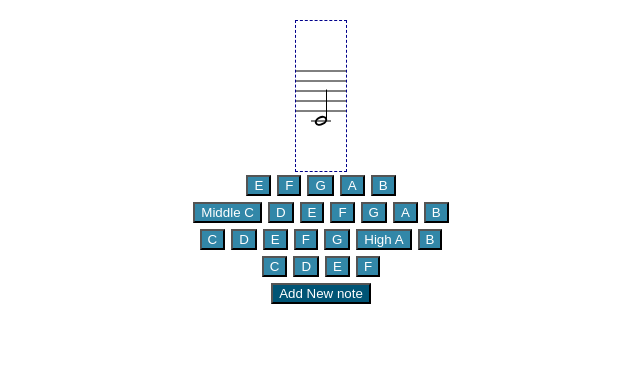
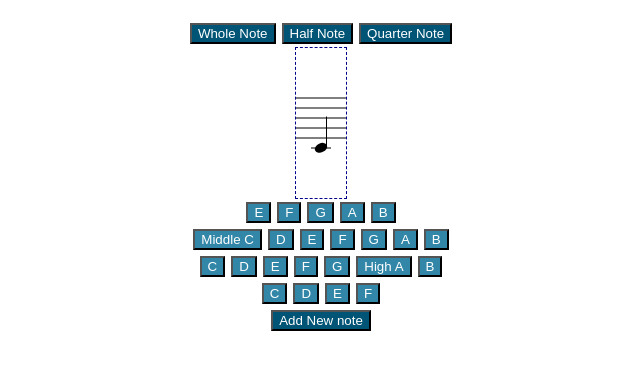
Before and after one commit to cjamiev/music-maker, a React (Create React App) app: page / in a window 1280 px wide. Shown: the top 370 px of the page, without its empty margins (319-959 px from the left). Built offline with nearby package versions, Linux system fonts and the light colour scheme.

Commit message:
Can now switch between Whole, Half and Quarter notes.

```diff
--- a/src/MusicSheetCreator.js
+++ b/src/MusicSheetCreator.js
@@ -22,7 +22,6 @@ const DisplaySelection = ({ notes, selectedNote, selectItem }) => {
 const NoteSelector = (props) => {
   return (
     <div>
-
       <div className="note-selection">
         <button className='note-btn' onClick={() => props.selectNote('E3')}>E</button>
         <button className='note-btn' onClick={() => props.selectNote('F3')}>F</button>
@@ -59,19 +58,19 @@ const NoteSelector = (props) => {
 };
 
 const MusicSheetCreator = () => {
-  const [sheet, setSheet] = useState(['C4']);
+  const [sheet, setSheet] = useState(['C4quarter']);
   const [index, setIndex] = useState(0);
+  const [noteType, setNoteType] = useState('quarter');
 
   const addNote = () => {
     setIndex(sheet.length);
-    const updatedSheet = sheet.concat('C4');
+    const updatedSheet = sheet.concat('C4quarter');
     setSheet(updatedSheet);
   };
 
   const selectNote = note => {
-    sheet[index] = note;
     const updatedSheet = sheet.map((item, i) => {
-      return i === index ? note : item;
+      return i === index ? note + noteType : item;
     });
     setSheet(updatedSheet);
   };
@@ -80,8 +79,21 @@ const MusicSheetCreator = () => {
     setIndex(newIndex);
   };
 
+  const selectNoteType = newNoteType => {
+    setNoteType(newNoteType);
+    const updatedSheet = sheet.map((item, i) => {
+      return i === index ? item.substring(0, 2) + newNoteType : item;
+    });
+    setSheet(updatedSheet);
+  };
+
   return (
     <div className="main">
+      <div>
+        <button className="add-btn" onClick={() => { selectNoteType('whole'); }}>Whole Note</button>
+        <button className="add-btn" onClick={() => { selectNoteType('half'); }}>Half Note</button>
+        <button className="add-btn" onClick={() => { selectNoteType('quarter'); }}>Quarter Note</button>
+      </div>
       <DisplaySelection notes={sheet} selectedNote={index} selectItem={selectIndex} />
       <NoteSelector selectNote={selectNote} />
       <button className="add-btn" onClick={addNote}>Add New note</button>
--- a/src/Note.js
+++ b/src/Note.js
@@ -11,25 +11,40 @@ const STEM_X_POSITION = 30.5;
 const STEM_HEIGHT = 30;
 const notesAvailable = ['E3', 'F3', 'G3', 'A3', 'B3', 'C4', 'D4', 'E4', 'F4', 'G4', 'A4', 'B4', 'C5', 'D5', 'E5', 'F5', 'G5', 'A5', 'B5', 'C6', 'D6', 'E6', 'F6'];
 
-const createQuarterNote = (count) => {
+const CreateNote = (count, typeOfNote) => {
+  const className = typeOfNote === 'whole' || typeOfNote === 'half' ? 'note-circle' : 'note-circle circle-filled';
   const xPos = NOTE_HEAD_X_POSITION + NOTE_HEAD_X_INCREMENT * count;
   const yPos = NOTE_HEAD_Y_POSITION - NOTE_HEAD_Y_INCREMENT * count;
   const stemXPos = count > 10 ? STEM_X_POSITION - 11 : STEM_X_POSITION;
   const y1 = count > 10 ? yPos - count * 0.5 + 1.5 : yPos - count * 0.5;
   const y2 = count > 10 ? y1 + STEM_HEIGHT : y1 - STEM_HEIGHT;
+  const stem = typeOfNote !== 'whole' && (<line x1={stemXPos} x2={stemXPos} y1={y1} y2={y2} className='note-line' />);
 
   return (
     <Fragment>
-      <line x1={stemXPos} x2={stemXPos} y1={y1} y2={y2} className="note-line" />
-      <ellipse cx={xPos} cy={yPos} rx={X_RADIUS} ry={Y_RADIUS} transform="rotate(-25)" className="note-circle" />
+      {stem}
+      <ellipse cx={xPos} cy={yPos} rx={X_RADIUS} ry={Y_RADIUS} transform='rotate(-25)' className={className} />
     </Fragment>
   );
 };
 
-const noteSelector = notesAvailable.map((item, index) => {
-  return { [item]: createQuarterNote(index) };
+export const quarterNoteSelector = notesAvailable.map((item, index) => {
+  const name = item + 'quarter';
+  return { [name]: CreateNote(index, 'quarter') };
 }).reduce((current, total) => {
   return { ...total, ...current };
 }, {});
 
-export default noteSelector;
+export const halfNoteSelector = notesAvailable.map((item, index) => {
+  const name = item + 'half';
+  return { [name]: CreateNote(index, 'half') };
+}).reduce((current, total) => {
+  return { ...total, ...current };
+}, {});
+
+export const wholeNoteSelector = notesAvailable.map((item, index) => {
+  const name = item + 'whole';
+  return { [name]: CreateNote(index, 'whole') };
+}).reduce((current, total) => {
+  return { ...total, ...current };
+}, {});
--- a/src/SVGCreator.js
+++ b/src/SVGCreator.js
@@ -1,6 +1,10 @@
 import './svg-creator.css';
 import React from 'react';
-import noteSelector from './Note';
+import {
+  quarterNoteSelector,
+  halfNoteSelector,
+  wholeNoteSelector
+} from './Note';
 
 const tripleLowLedgerNotes = ['E3', 'F3'];
 const doubleLowLedgerNotes = ['G3', 'A3'];
@@ -27,33 +31,41 @@ const StaffLedgerLines = (count, above = false) => {
 };
 
 const getNumberOfHighLedgerLines = (notes) => {
-  if (notes.find(item => tripleHighLedgerNotes.find(entry => entry === item))) {
+  if (notes.find(item => tripleHighLedgerNotes.find(entry => item.includes(entry)))) {
     return 3;
   }
-  else if (notes.find(item => doubleHighLedgerNotes.find(entry => entry === item))) {
+  else if (notes.find(item => doubleHighLedgerNotes.find(entry => item.includes(entry)))) {
     return 2;
   }
-  else if (notes.find(item => singleHighLedgerNotes.find(entry => entry === item))) {
+  else if (notes.find(item => singleHighLedgerNotes.find(entry => item.includes(entry)))) {
     return 1;
   }
 };
 
 const getNumberOfLowLedgerLines = (notes) => {
-  if (notes.find(item => tripleLowLedgerNotes.find(entry => entry === item))) {
+  if (notes.find(item => tripleLowLedgerNotes.find(entry => item.includes(entry)))) {
     return 3;
   }
-  else if (notes.find(item => doubleLowLedgerNotes.find(entry => entry === item))) {
+  else if (notes.find(item => doubleLowLedgerNotes.find(entry => item.includes(entry)))) {
     return 2;
   }
-  else if (notes.find(item => singleLowLedgerNotes.find(entry => entry === item))) {
+  else if (notes.find(item => singleLowLedgerNotes.find(entry => item.includes(entry)))) {
     return 1;
   }
 };
 
-const CreateNote = ({ notes }) => {
+const CreateNoteAndStaffLines = ({ notes }) => {
   console.log(notes);
   const noteSVG = notes.map(item => {
-    return noteSelector[item];
+    if (item.includes('whole')) {
+      return wholeNoteSelector[item];
+    }
+    else if (item.includes('half')) {
+      return halfNoteSelector[item];
+    }
+    else if (item.includes('quarter')) {
+      return quarterNoteSelector[item];
+    }
   });
 
   const staffAboveCount = getNumberOfHighLedgerLines(notes);
@@ -72,7 +84,7 @@ const CreateNote = ({ notes }) => {
 const SVGNoteCreator = ({ notes }) => {
   return (
     <div>
-      <CreateNote notes={notes} />
+      <CreateNoteAndStaffLines notes={notes} />
     </div>
   );
 };
--- a/src/note.css
+++ b/src/note.css
@@ -9,10 +9,6 @@
   stroke-width: 1;
 }
 
-.blue-fill {
-  fill: blue;
+.circle-filled {
+  fill: black;
 }
-
-.red-fill {
-  fill: red;
-}
```
